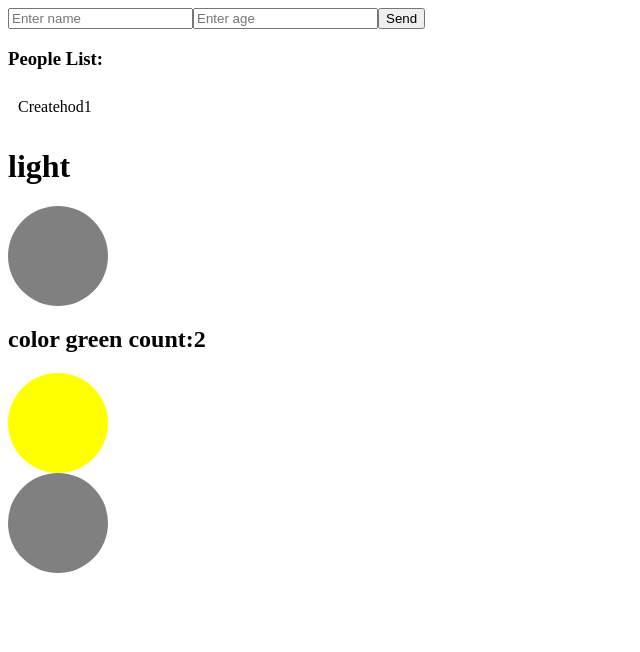
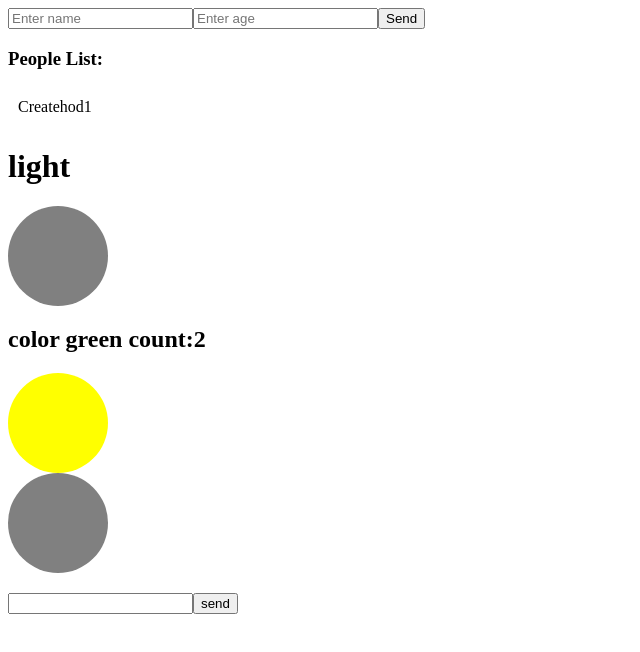
Before and after one commit to anandhuc1666/light, a React (Vite) app: page /1 in a window 1280 px wide. Shown: the top 652 px of the page, without its empty margins (0-640 px from the left). Built offline with nearby package versions, Linux system fonts and the light colour scheme.

Commit message:
CodeBuild

```diff
--- a/src/App.jsx
+++ b/src/App.jsx
@@ -31,9 +31,10 @@ import { NewTheme } from './hod/Createhod1'
 import Colorlight from './ColorCode/Colorlight'
 import { TextContext } from './PassData/CreateContext'
 import Pass1 from './PassData/Pass1'
+import Pass2 from './PassData/Pass2'
 
 function App() {
-  const [text,setText]=useState()
+  const [text,setText]=useState('')
   return (
     <div>
       {/* <Routes>
@@ -70,8 +71,12 @@ function App() {
 <NewTheme/>
 <Colorlight/>
 <TextContext.Provider value={{text,setText}}>
- <Pass1/>
+ <Pass2/>
 </TextContext.Provider>
+<Routes>
+  <Route path='/' element={<Pass2/>}/>
+  <Route path='/Pass1' element={<Pass1/>}/>
+</Routes>
 
     </div>
   )
--- a/src/PassData/Pass1.jsx
+++ b/src/PassData/Pass1.jsx
@@ -1,9 +1,11 @@
-import React from 'react'
+import React, { useContext } from 'react'
+import { TextContext } from './CreateContext'
 
 function Pass1() {
+    const {text,setText}=useContext(TextContext)
   return (
     <div>
-
+        <h2>{text}</h2>
     </div>
   )
 }
--- a/src/PassData/Pass2.jsx
+++ b/src/PassData/Pass2.jsx
@@ -5,10 +5,11 @@ import { TextContext } from './CreateContext'
 function Pass2() {
     const {text,setText}=useContext(TextContext)
     const handle =()=>{
-        setText
+        setText('/Pass1')
     }
   return (
     <div>
+        <h2>{text}</h2>
     <input type="text" value={text} onChange={(e)=>setText(e.target.value)}/>
     <button onClick={handle}>send</button>
     </div>
```
